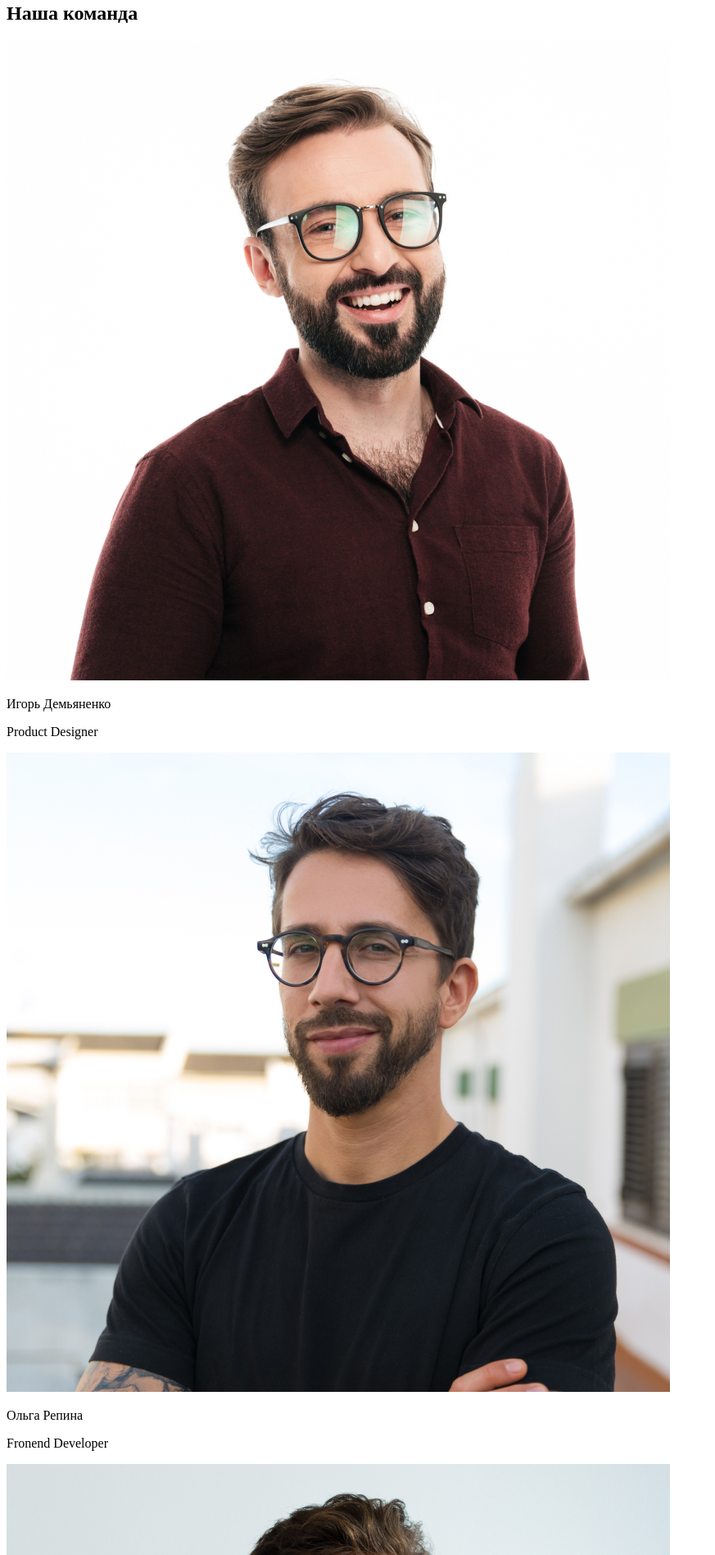
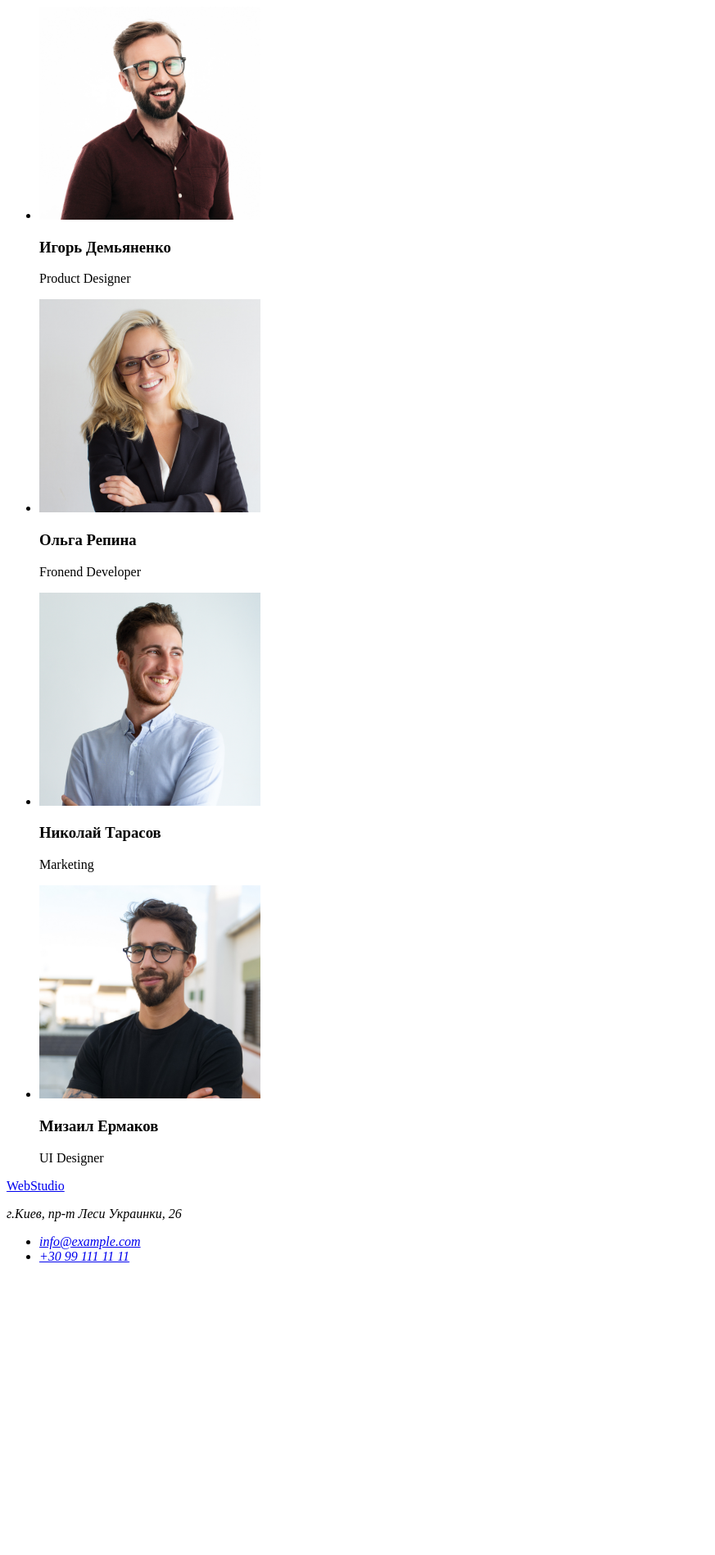
Before and after one commit to VABoyko/goit-markup-hw-01., a plain HTML site: page index.html in a window 1280 px wide. Shown: the part 903-2800 px from the top of the page at 82% size, without its empty margins (0-873 px from the left). After the commit the page ends 2461 px from the top, so only its background shows below. Drawn offline with Linux system fonts and the light colour scheme.

Commit message:
update my poject

```diff
--- a/index.html
+++ b/index.html
@@ -17,78 +17,87 @@
                 <li><a href="">Контакты</a></li>
             </ul>
         </nav>
-
+        <ul>
             <li><a href="https://info@devstudio.com">info@devstudio.com </a></li>
             <li><a href="tel +38 096 111 11 11">+38 096 111 11 11</a></li>
+        </ul>
     </header>
 
+    <main>
         <div class="title1">
             <h1>Эффективные решения для вашего бизнеса</h1>
-                <a href="" type="buuton">
             <button>Заказать услугу</button>
-                </a>
         </div>
+    </main>
 
-    <div class="title2">
+    <section>
         <ul>
             <li>
-                <p>Внимание к деталям</p>
+                <h3>Внимание к деталям</h3>
                 <p>Идейные соображения, а также начало повседневной работы по формированию позиции.</p>
             </li>
             <li>
-                <p>Пунктуальность<p>
+                <h3>Пунктуальность</h3>
                 <p>Задача организации, в особенности же рамки и место обучения кадров влечет за собой.</p>
             </li>
             <li>
-                <p>Планирование</p>
+                <h3>Планирование</h3>
                 <p>Равным образом консультация с широким активом в значительной степени обуславливает.</p>
             </li>
             <li>
-                <p>Современные технологии<p>
+                <h3>Современные технологии</h3>
                 <p>Значимость этих проблем настолько очевидна, что реализация плановых заданий.</p>
             </li>
         </ul>
 
         <h2>Чем мы занимаемся</h2>
 
-        <div class="container">
-            <img src="image/1.jpg" alt="Компьютер" width="">
-            <img src="/image/2.jpg" alt="Работа" width="">
-            <img src="/image/3.jpg" alt="Картинка" width="">
+        <div class="work_place">
+            <img src="./image/1.jpg" alt="Компьютер" width="270px">
+            <img src="./image/2.jpg" alt="Работа" width="270px">
+            <img src="./image/3.jpg" alt="Картинка" width="270px">
         </div>
 
-        <section>
+
         <h2>Наша команда</h2>
-            <div class="team1">
-                <img src="/image/work1.jpg" alt="Работник">
-                <p>Игорь Демьяненко</p>
+        <ul>
+            <li>
+                <img src="./image/work1.jpg" alt="Работник" width="270px">
+                <h3>Игорь Демьяненко</h3>
                 <p>Product Designer</p>
-            </div>
-            <div class="team2">
-                <img src="/image/work2.jpg" alt="Работник">
-                <p>Ольга Репина</p>
+            </li>
+            <li>
+                <img src="./image/work4.jpg" alt="Работник" width="270px">
+                <h3>Ольга Репина</h3>
                 <p>Fronend Developer</p>
-            </div>
-            <div class="team3">
-                <img src="/image/work3.jpg" alt="Работник">
-                <p>Николай Тарасов</p>
+            </li>
+            <li>
+                <img src="./image/work3.jpg" alt="Работник" width="270px">
+                <h3>Николай Тарасов</h3>
                 <p>Marketing</p>
-            </div>
-            <div class="team4">
-                <img src="/image/work4.jpg" alt="Работник">
-                <p>Мизаил Ермаков</p>
+            </li>
+            <li>
+                <img src="./image/work2.jpg" alt="Работник" width="270px">
+                <h3>Мизаил Ермаков</h3>
                 <p>UI Designer</p>
-            </div>
+            </li>
+        </ul>
     </section>
-    </div>
+
 
 </body>
 <footer>
 <a href="#">WebStudio</a>
 <address>
     <p>г.Киев, пр-т Леси Украинки, 26</p>
-    <p>info@example.com</p>
-    <p>+38 099 111 11 11</p>
+    <ul>
+        <li>
+            <a href="#">info@example.com</a>
+        </li>
+        <li>
+            <a href="#">+30 99 111 11 11</a>
+        </li>
+    </ul>
 </address>
 </footer>
 
```
Lines whose indentation alone changed are shown as unchanged.
